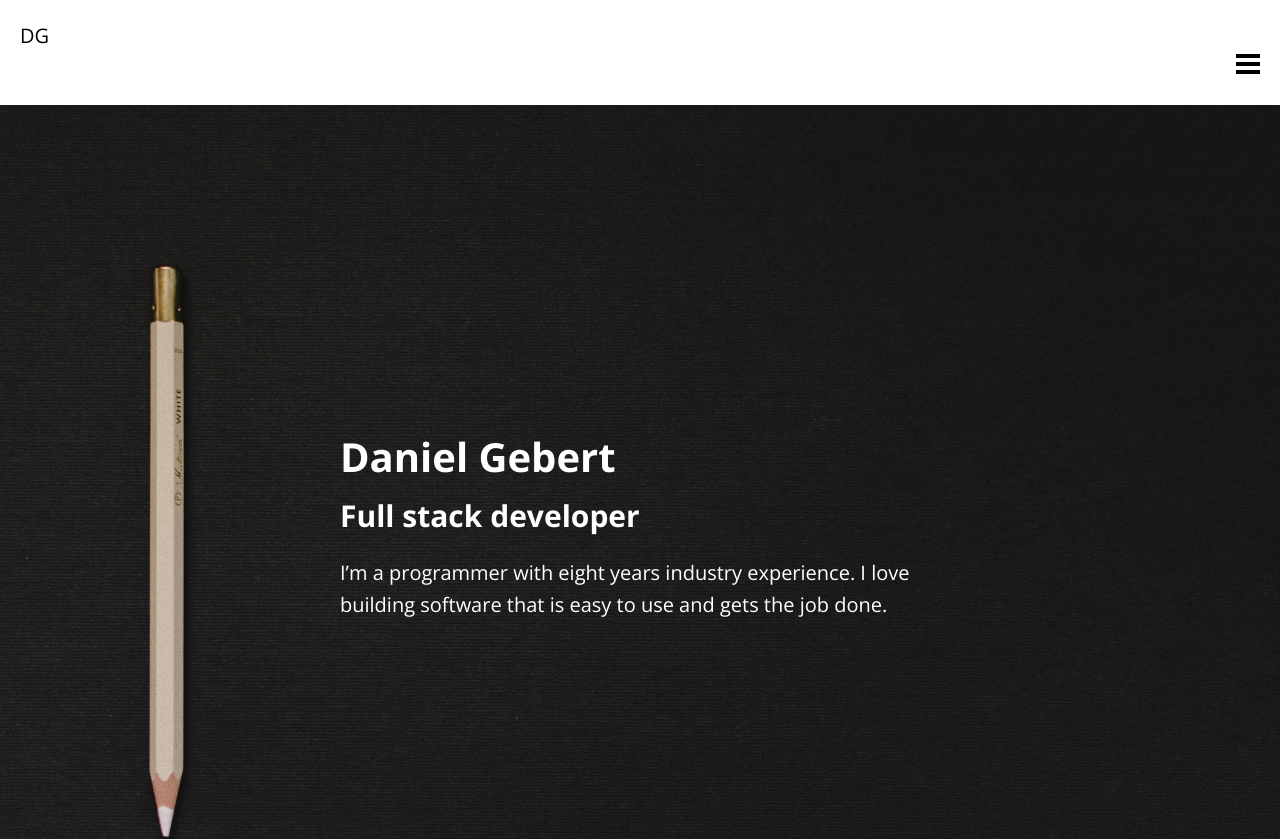
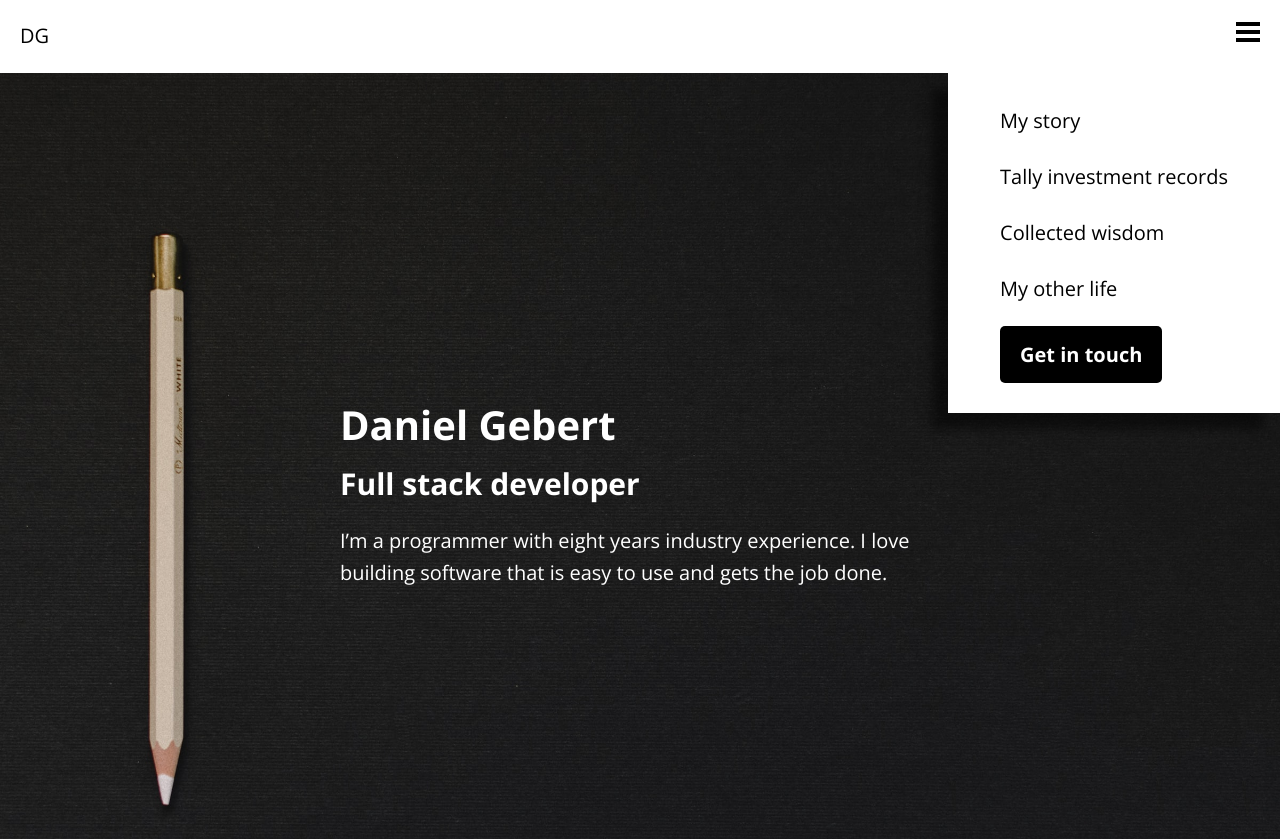
Before and after one commit to djgebert/djgebert.github.io, a plain HTML site: page index-prep.html in a window 1280 px wide. Shown: the top 839 px of the page. Drawn offline with nearby package versions, Linux system fonts and the light colour scheme.

Commit message:
Progressed menu to correct position and style.

```diff
--- a/css/global.css
+++ b/css/global.css
@@ -49,72 +49,41 @@ a:hover, a:active {
   text-decoration: none;
 }
 
-
-/* Navbar adapted from https://www.w3schools.com/howto/howto_css_dropdown_navbar.asp */
-
- /* Navbar container */
- .nav {
-  overflow: hidden;
+.header {
+  display: grid;
+  grid-template-columns: auto 1fr auto;
+  position: relative;
+  height:
 }
 
-/* Links inside the navbar */
-.navbar a {
-  float: left;
-  font-size: 16px;
-  color: white;
-  text-align: center;
-  padding: 14px 16px;
+.nav {
+  list-style-type: none;
+  background-color: white;
+  position: absolute;
+  z-index: 1;
+  right: 0;
+  padding: 1rem 2rem 1rem 2rem;
+  min-width: 160px;
+  min-width: 160px;
+  box-shadow: -16px 16px 10px 0px rgba(0,0,0,0.5);
+}
+
+.nav__item {
+  padding: .6rem .6rem;
   text-decoration: none;
 }
 
-/* The dropdown container */
-.nav__dropdown {
-  float: right;
-  overflow: hidden;
+.nav__item--cta {
+  margin: .5rem 0;
 }
 
-/* Dropdown button -- needed?*/
-.dropdown .dropbtn {
-  font-size: 16px;
-  border: none;
-  outline: none;
+.nav__item--cta a {
+  background-color: black;
+  font-weight: 700;
   color: white;
-  padding: 14px 16px;
-  background-color: inherit;
-  font-family: inherit; /* Important for vertical align on mobile phones */
-  margin: 0; /* Important for vertical align on mobile phones */
+  padding: .75rem 1rem;
+  border-radius: 5px;
 }
-
-/* Dropdown content (hidden by default) */
-.nav__list {
-  display: none;
-  position: absolute;
-  background-color: #f9f9f9;
-  min-width: 160px;
-  box-shadow: 0px 8px 16px 0px rgba(0,0,0,0.2);
-  z-index: 1;
-}
-
-/* Links inside the dropdown */
-.nav__list a {
-  float: none;
-  color: black;
-  padding: 12px 16px;
-  text-decoration: none;
-  display: block;
-  text-align: left;
-}
-
-/* Add a grey background color to dropdown links on hover */
-.nav__list a:hover {
-  background-color: #ddd;
-}
-
-/* Show the dropdown menu on hover */
-.nav__dropdown:hover .nav__list {
-  display: block;
-}
-
 
 .hero {
   position: relative;
--- a/index-prep.html
+++ b/index-prep.html
@@ -14,14 +14,15 @@
   <!-- Page container-->
   <div class="page-container">
     <!-- Navbar -->
-    <div class="nav section">
-      <div class="nav__logo">
+    <div class="header section">
+      <div class="header__logo">
         DG
       </div>
-        <div class="nav__dropdown">
-          <!-- https://iconmonstr.com/menu-1-svg/ -->
+      <div><!-- Empty to fill space --></div>
+      <div class="header__dropdown">
+        <!-- Menu icon from https://iconmonstr.com/menu-1-svg/ -->
         <svg xmlns="http://www.w3.org/2000/svg" width="24" height="24" viewBox="0 0 24 24"><path d="M24 6h-24v-4h24v4zm0 4h-24v4h24v-4zm0 8h-24v4h24v-4z"/></svg>
-          <ul class="nav__list">
+        <ul class="nav">
           <li class="nav__item">
             <a href="#">My story</a>
           </li>
@@ -34,15 +35,13 @@
           <li class="nav__item">
             <a href="#">My other life</a>
           </li>
-            <li class="nav__item--cta">
+          <li class="nav__item nav__item--cta">
             <a href="#">Get in touch</a>
           </li>
         </ul>
       </div>
+    </div>
 
-
-
-    </div>
     <!-- Hero -->
     <div class="hero">
       <img src="./img/kelly-sikkema-tk9RQCq5eQo-unsplash.jpg" alt="Desk with pencil">
```
Lines whose indentation alone changed are shown as unchanged.
